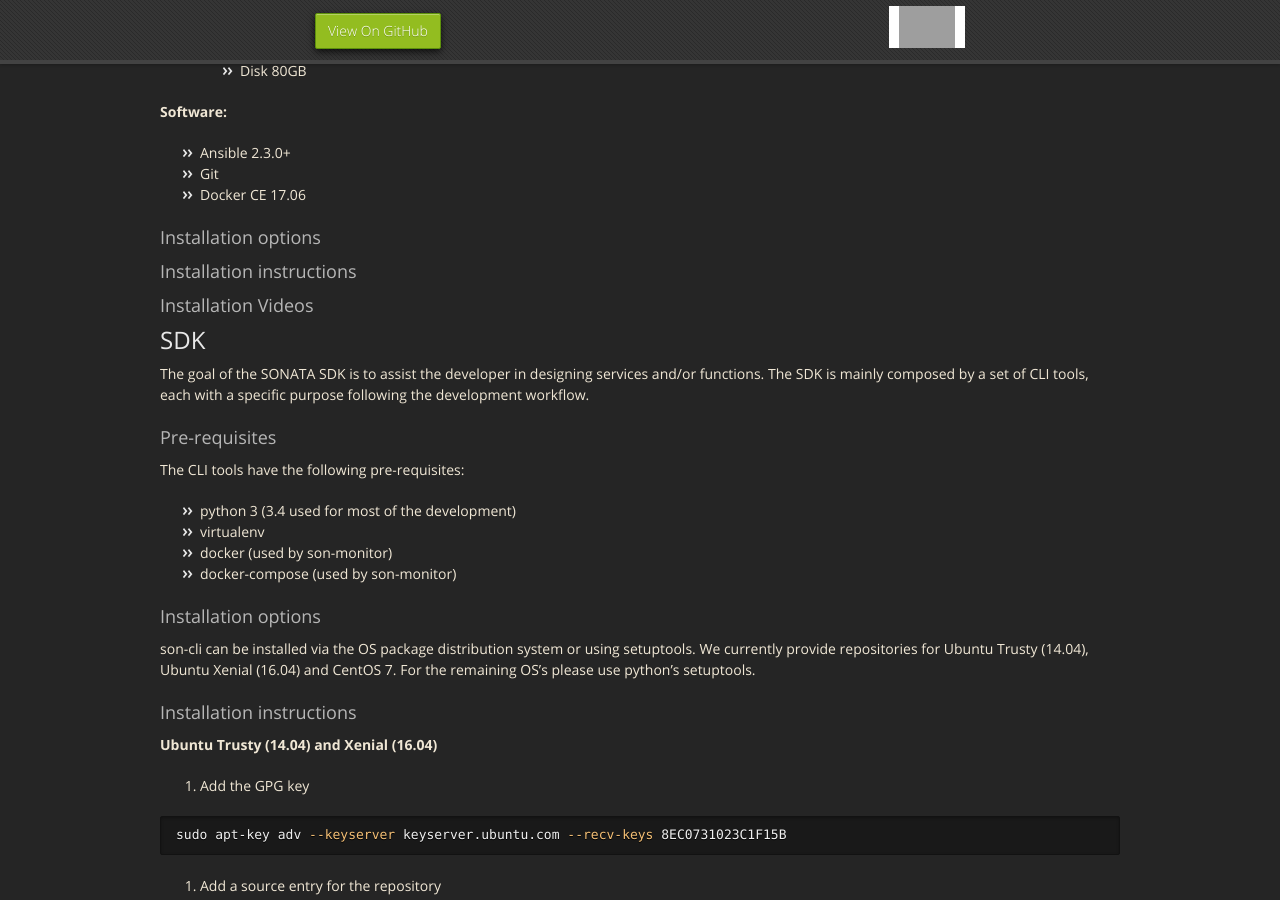
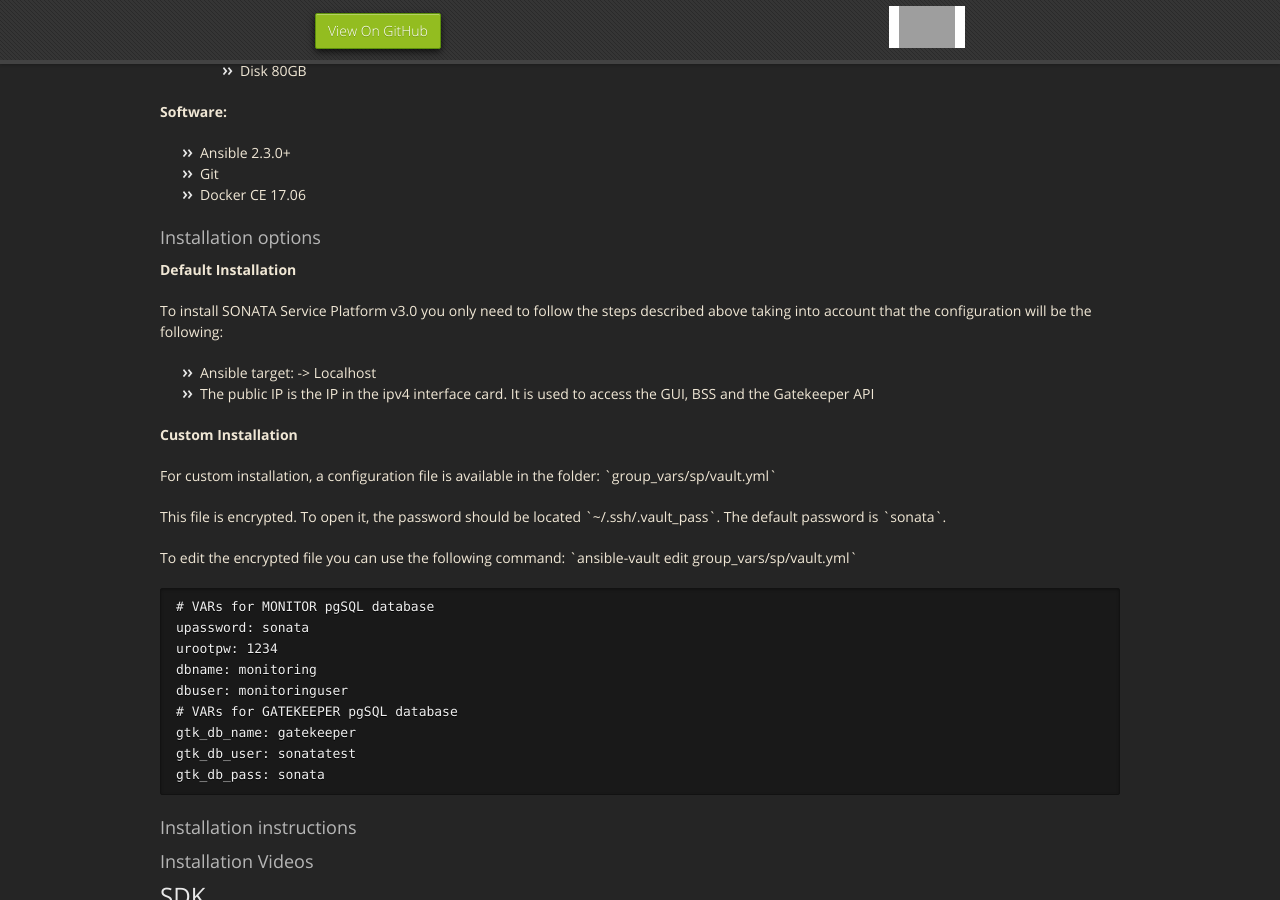
Before and after one commit to sonata-nfv/sonata-nfv.github.io, a Jekyll site: the page built from component_installation.md, in a window 1280 px wide and 900 px high, scrolled down 648 px. Built offline with Jekyll 4.4.1, drawn with Linux system fonts in a browser that asks for light colours; nearby versions of some CDN libraries; grey boxes are pictures that could not be loaded.

Commit message:
add "installation options" section

````diff
--- a/component_installation.md
+++ b/component_installation.md
@@ -29,6 +29,33 @@ title: Overview of Component Installation
 -   Docker CE 17.06
 
 ### Installation options
+
+**Default Installation**
+
+To install SONATA Service Platform v3.0 you only need to follow the steps described above taking into account that the configuration will be the following:
+
+-   Ansible target: -&gt; Localhost
+-   The public IP is the IP in the ipv4 interface card. It is used to access the GUI, BSS and the Gatekeeper API
+
+**Custom Installation**
+
+For custom installation, a configuration file is available in the folder: \`group\_vars/sp/vault.yml\`
+
+This file is encrypted. To open it, the password should be located \`~/.ssh/.vault\_pass\`. The default password is \`sonata\`.
+
+To edit the encrypted file you can use the following command: \`ansible-vault edit group\_vars/sp/vault.yml\`
+
+```
+# VARs for MONITOR pgSQL database
+upassword: sonata
+urootpw: 1234
+dbname: monitoring
+dbuser: monitoringuser
+# VARs for GATEKEEPER pgSQL database
+gtk_db_name: gatekeeper
+gtk_db_user: sonatatest
+gtk_db_pass: sonata
+```
 
 ### Installation instructions
 
````
